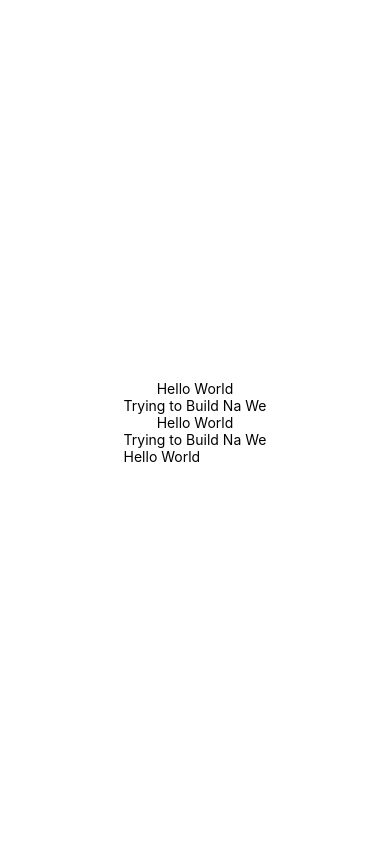
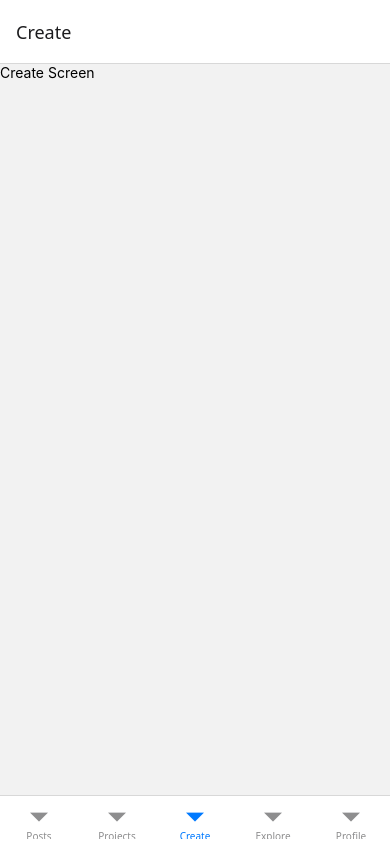
Before and after one commit to mrtecka/na-we-app, a React Native app: screen /Create in a window 390 px wide. Built offline with nearby package versions, Linux system fonts and the light colour scheme.

Commit message:
update tabs

```diff
--- a/App.js
+++ b/App.js
@@ -1,27 +1,24 @@
-import { StatusBar } from "expo-status-bar";
-import { StyleSheet, Text, View } from "react-native";
+import React from "react";
+import { StyleSheet } from "react-native";
+import { NavigationContainer } from "@react-navigation/native";
+import Tabs from "./navigation/tabs";
 
-export default function App() {
+const App = () => {
   return (
-    <View style={styles.container}>
-      <Text>Hello World</Text>
-      <Text>Trying to Build Na We</Text>
-      <Text>Hello World</Text>
-      <StatusBar style="auto" />
-      <View>
-        <Text>Trying to Build Na We</Text>
-        <Text>Hello World</Text>
-      </View>
-    </View>
+    <NavigationContainer>
+      <Tabs />
+    </NavigationContainer>
   );
-}
+};
 
-const styles = StyleSheet.create({
-  container: {
-    flex: 1,
-    color: "#fff",
-    backgroundColor: "#fff",
-    alignItems: "center",
-    justifyContent: "center",
-  },
-});
+export default App;
+
+// const styles = StyleSheet.create({
+//   container: {
+//     flex: 1,
+//     color: "#fff",
+//     backgroundColor: "#fff",
+//     alignItems: "center",
+//     justifyContent: "center",
+//   },
+// });
--- a/navigation/tabs.js
+++ b/navigation/tabs.js
@@ -1,8 +1,5 @@
-import { StatusBar } from "expo-status-bar";
-import { StyleSheet, Text, View } from "react-native";
-import { NavigationContainer } from "@react-navigation/native";
-import { createBottomTabNavigator } from "@react-navigation/tab";
-import { createStackNavigator } from "@react-navigation/stack";
+import React from "react";
+import { createBottomTabNavigator } from "@react-navigation/bottom-tabs";
 import PostsScreen from "../screens/PostsScreen";
 import ProjectsScreen from "../screens/ProjectsScreen";
 import CreateScreen from "../screens/CreateScreen";
@@ -11,9 +8,19 @@ import ProfileScreen from "../screens/ProfileScreen";
 
 const Tab = createBottomTabNavigator();
 
-export default function AppNavigator() {
+export default function Tabs() {
   return (
-    <Tab.Navigator>
+    <Tab.Navigator
+      tabBarOptions={{
+        showLabel: true,
+        style: {
+          position: "absolute",
+          bottom: 20,
+          elevation: 0,
+          backgroundColor: "#fff",
+        },
+      }}
+    >
       <Tab.Screen name="Posts" component={PostsScreen} />
       <Tab.Screen name="Projects" component={ProjectsScreen} />
       <Tab.Screen name="Create" component={CreateScreen} />
@@ -22,13 +29,3 @@ export default function AppNavigator() {
     </Tab.Navigator>
   );
 }
-
-const styles = StyleSheet.create({
-  container: {
-    flex: 1,
-    color: "#fff",
-    backgroundColor: "#fff",
-    alignItems: "center",
-    justifyContent: "center",
-  },
-});
--- a/screens/CreateScreen.js
+++ b/screens/CreateScreen.js
@@ -1,3 +1,4 @@
+import React from "react";
 import { Text, View } from "react-native";
 
 export default function CreateScreen() {
--- a/screens/ExploreScreen.js
+++ b/screens/ExploreScreen.js
@@ -1,3 +1,4 @@
+import React from "react";
 import { Text, View } from "react-native";
 
 export default function ExploreScreen() {
--- a/screens/PostsScreen.js
+++ b/screens/PostsScreen.js
@@ -1,3 +1,4 @@
+import React from "react";
 import { Text, View } from "react-native";
 
 export default function PostsScreen() {
--- a/screens/ProfileScreen.js
+++ b/screens/ProfileScreen.js
@@ -1,3 +1,4 @@
+import React from "react";
 import { Text, View } from "react-native";
 
 export default function ProfileScreen() {
--- a/screens/ProjectsScreen.js
+++ b/screens/ProjectsScreen.js
@@ -1,3 +1,4 @@
+import React from "react";
 import { Text, View } from "react-native";
 
 export default function ProjectsScreen() {
```
